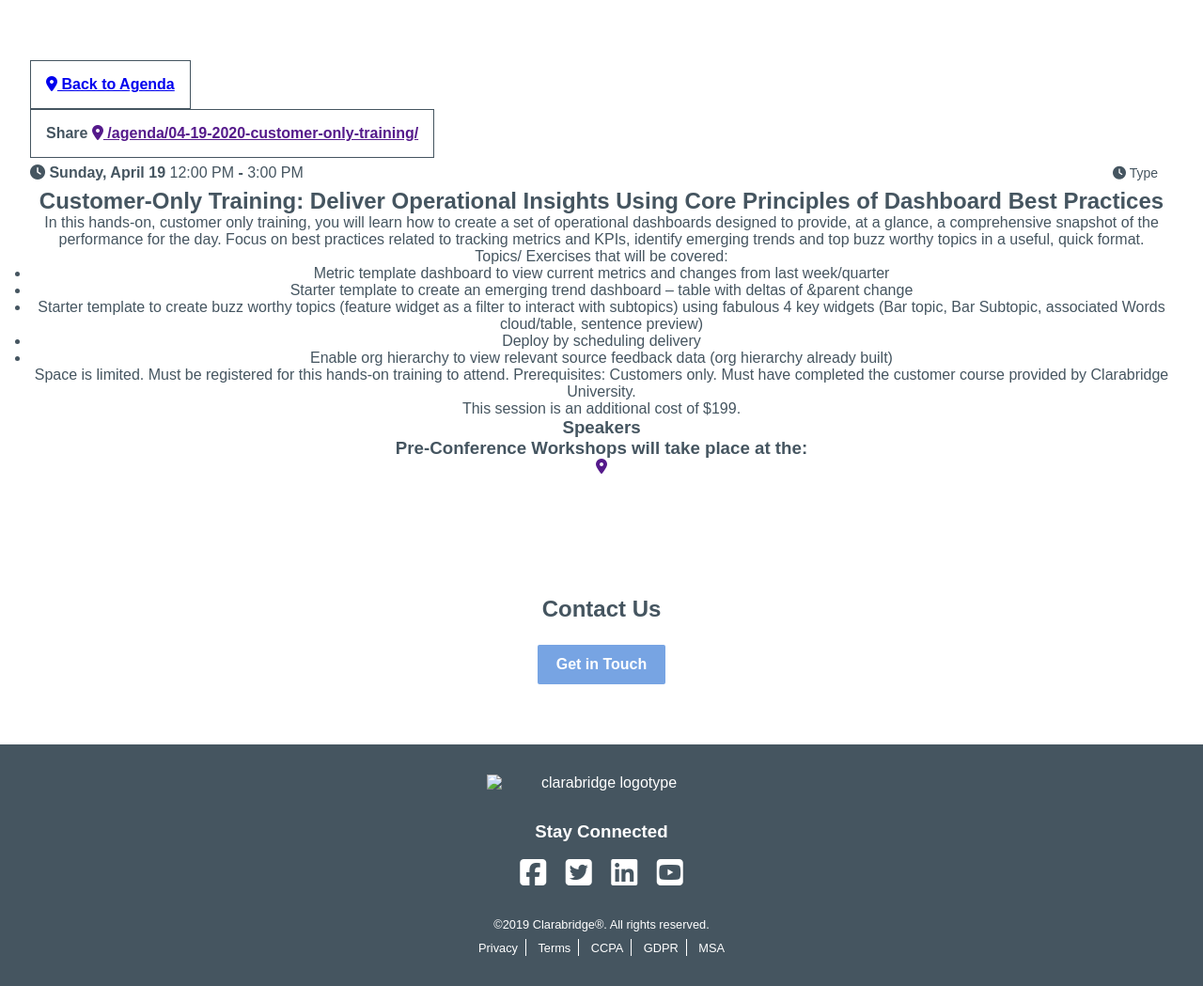
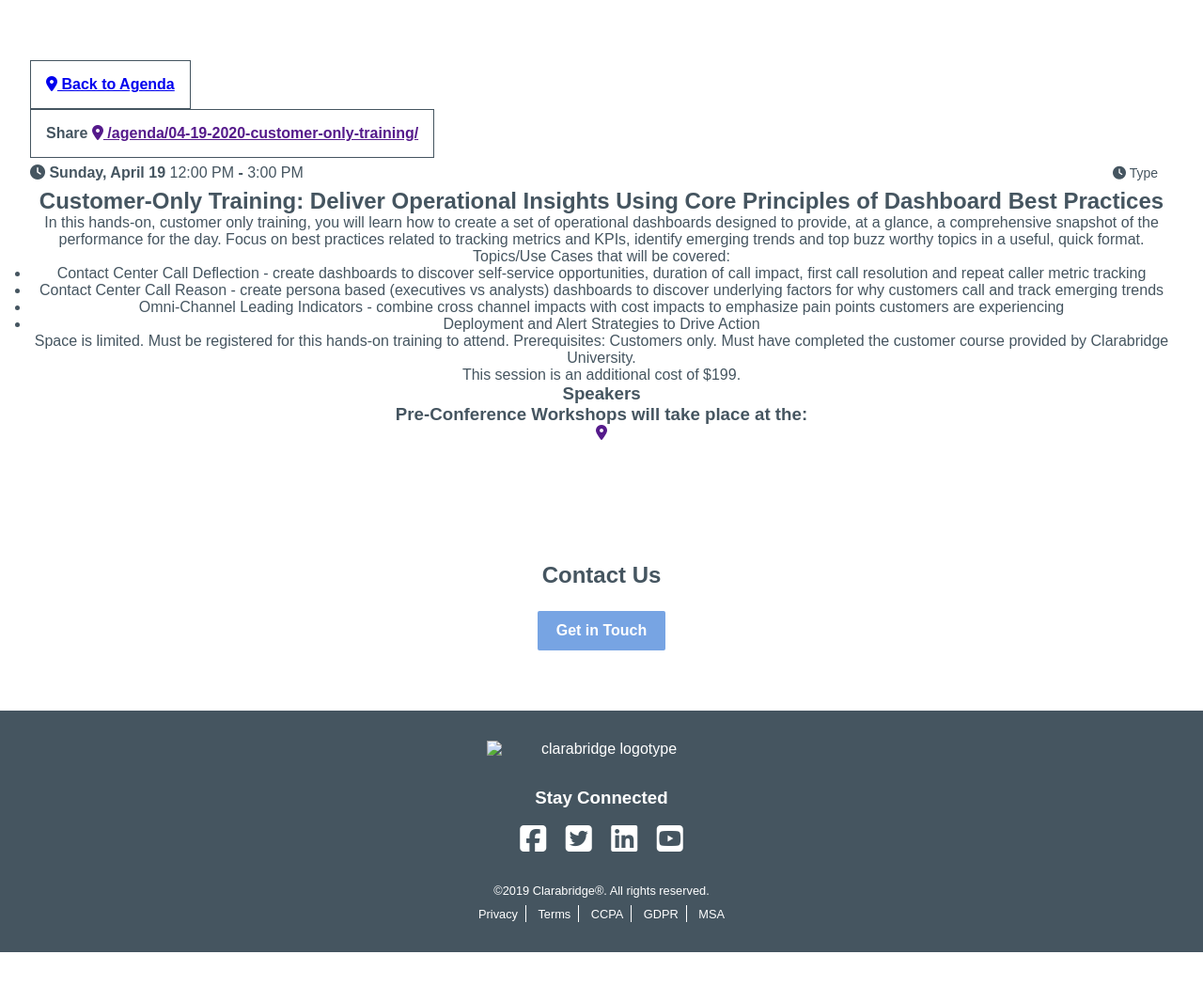
Before and after one commit to marcusrelacion/c3-marketing-site, a Jekyll site: the page built from _agenda/04-19-2020-customer-only-training.md, in a window 1280 px wide and 1325 px high. Shown: the part 276-1325 px from the top of the window at 94% size. Built offline with Jekyll 4.4.1, drawn with Linux system fonts in a browser that asks for light colours; nearby versions of some CDN libraries; some web fonts are replaced.

Commit message:
Updated 04 19 2020 Customer Only Training

```diff
--- a/_agenda/04-19-2020-customer-only-training.md
+++ b/_agenda/04-19-2020-customer-only-training.md
@@ -19,13 +19,12 @@ filter-type:
 
 In this hands-on, customer only training, you will learn how to create a set of operational dashboards designed to provide, at a glance, a comprehensive snapshot of the performance for the day. Focus on best practices related to tracking metrics and KPIs, identify emerging trends and top buzz worthy topics in a useful, quick format.
 
-Topics/ Exercises that will be covered:
+Topics/Use Cases that will be covered:
 
-- Metric template dashboard to view current metrics and changes from last week/quarter
-- Starter template to create an emerging trend dashboard – table with deltas of &parent change
-- Starter template to create buzz worthy topics (feature widget as a filter to interact with subtopics) using fabulous 4 key widgets (Bar topic, Bar Subtopic, associated Words cloud/table, sentence preview)
-- Deploy by scheduling delivery
-- Enable org hierarchy to view relevant source feedback data (org hierarchy already built)
+- Contact Center Call Deflection - create dashboards to discover self-service opportunities, duration of call impact, first call resolution and repeat caller metric tracking
+- Contact Center Call Reason - create persona based (executives vs analysts) dashboards to discover underlying factors for why customers call and track emerging trends
+- Omni-Channel Leading Indicators - combine cross channel impacts with cost impacts to emphasize pain points customers are experiencing
+- Deployment and Alert Strategies to Drive Action
 
 Space is limited. Must be registered for this hands-on training to attend.
 Prerequisites: Customers only. Must have completed the customer course provided by Clarabridge University.
```
